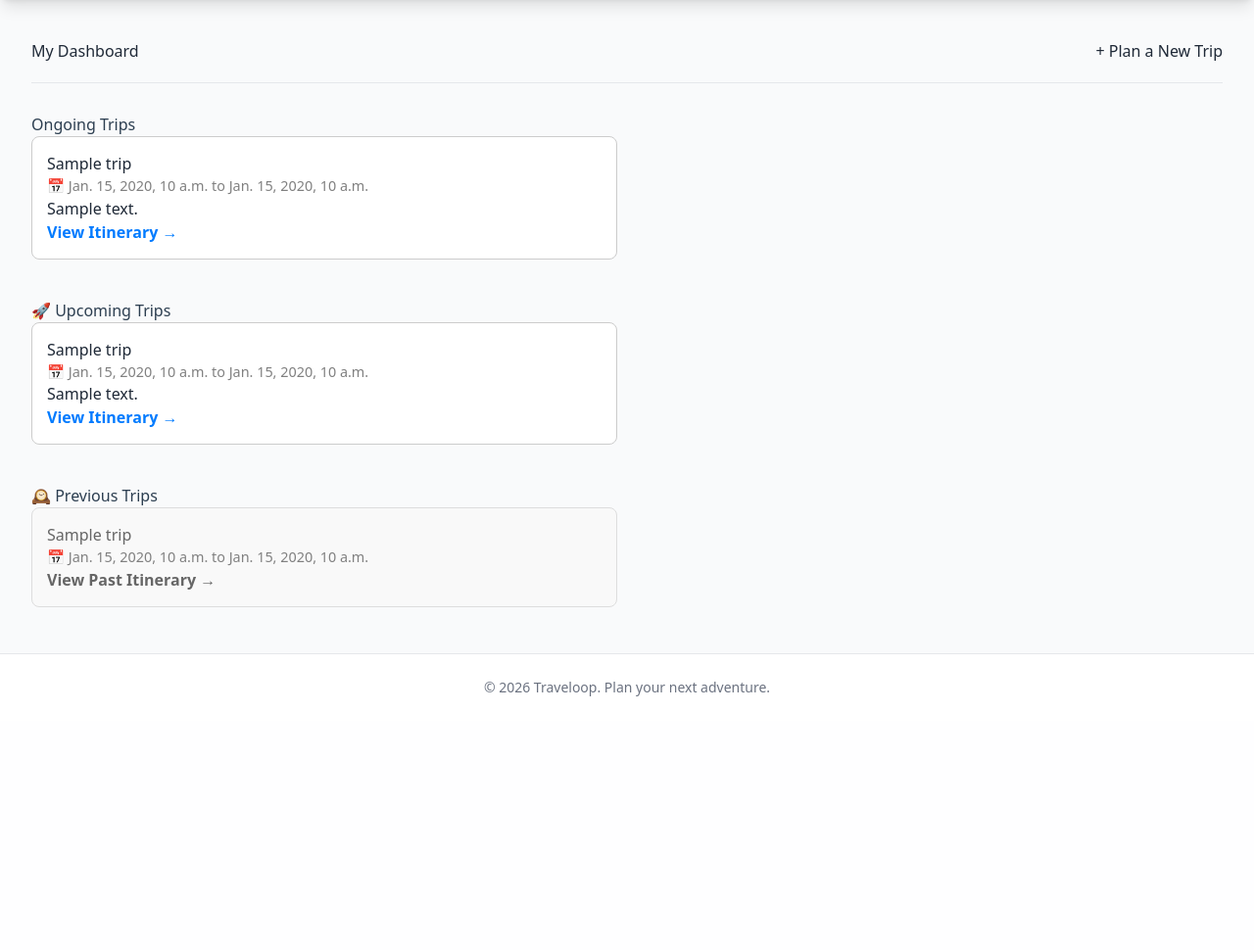
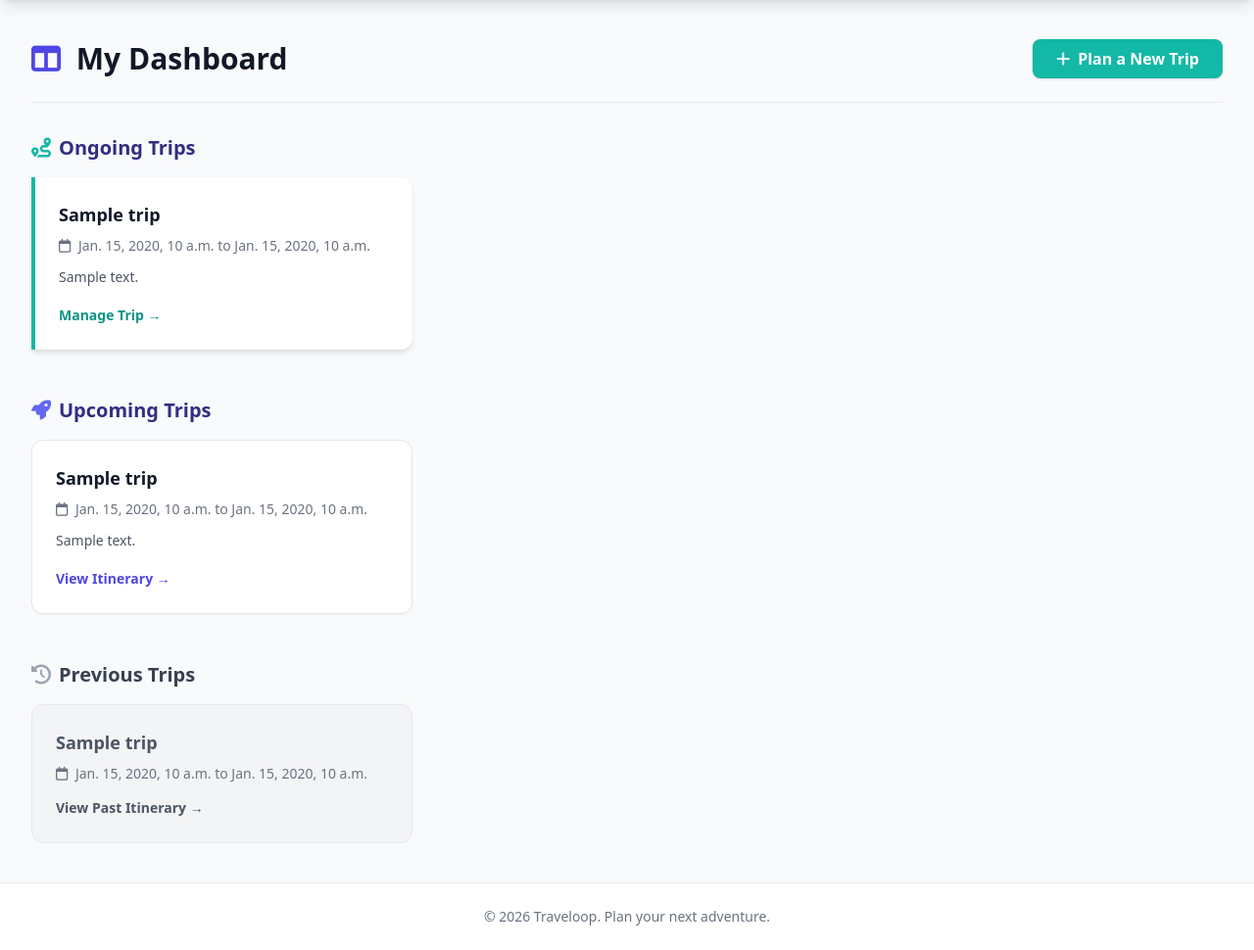
Before and after one commit to Arpitgupta777/Traveloop, a Django app: template Traveloop/trip/templates/trip/dashboard.html in a window 1280 px wide. Shown: the part 64-1034 px from the top of the page at 98% size. Before the commit the page ends 775 px from the top, so only its background shows below. Run offline with Django 5.2, Linux system fonts and the light colour scheme; the template is opened without the code that fills it: most values are stand-ins (such as "Sample title", 1, 10 or a date in 2020); some libraries are stand-ins or nearby versions.

Commit message:
implemented tailwind css

```diff
--- a/Traveloop/trip/templates/trip/dashboard.html
+++ b/Traveloop/trip/templates/trip/dashboard.html
@@ -1,55 +1,58 @@
 {% extends 'trip/base.html' %}
-
 {% block title %}My Dashboard - Traveloop{% endblock %}
 
 {% block content %}
-    <div style="display: flex; justify-content: space-between; align-items: center; margin-bottom: 20px;">
-        <h1 style="margin: 0;">My Dashboard</h1>
-        <a href="{% url 'create_trip' %}" class="btn btn-primary">+ Plan a New Trip</a>
-    </div>
+<div class="flex flex-col md:flex-row justify-between items-center mb-8 border-b border-gray-200 pb-6">
+    <h1 class="text-3xl font-extrabold text-gray-900 mb-4 md:mb-0"><i class="fa-solid fa-table-columns mr-2 text-indigo-600"></i> My Dashboard</h1>
+    <a href="{% url 'create_trip' %}" class="bg-teal-500 hover:bg-teal-600 text-white font-bold py-2 px-6 rounded-lg shadow transition flex items-center">
+        <i class="fa-solid fa-plus mr-2"></i> Plan a New Trip
+    </a>
+</div>
 
-    <hr style="margin-bottom: 30px;">
-
-    <h2 style="color: #2c3e50;"> Ongoing Trips</h2>
-    <div style="display: grid; grid-template-columns: 1fr 1fr; gap: 20px; margin-bottom: 40px;">
+<section class="mb-12">
+    <h2 class="text-xl font-bold text-indigo-900 mb-4 flex items-center"><i class="fa-solid fa-route mr-2 text-teal-500"></i> Ongoing Trips</h2>
+    <div class="grid grid-cols-1 md:grid-cols-2 lg:grid-cols-3 gap-6">
         {% for trip in ongoing_trips %}
-            <div style="border: 1px solid #ccc; padding: 15px; border-radius: 8px; background: #fff;">
-                <h3 style="margin-top: 0;">{{ trip.name }}</h3>
-                <p style="color: gray; font-size: 0.9em;">📅 {{ trip.start_date }} to {{ trip.end_date }}</p>
-                <p>{{ trip.description|truncatewords:15 }}</p>
-                <a href="{% url 'trip_detail' trip.id %}" style="color: #007BFF; font-weight: bold; text-decoration: none;">View Itinerary &rarr;</a>
+            <div class="bg-white border-l-4 border-teal-500 p-6 rounded-r-xl shadow-md hover:shadow-lg transition">
+                <h3 class="text-lg font-bold text-gray-900 mb-2">{{ trip.name }}</h3>
+                <p class="text-sm text-gray-500 font-medium mb-3"><i class="fa-regular fa-calendar mr-1"></i> {{ trip.start_date }} to {{ trip.end_date }}</p>
+                <p class="text-gray-600 text-sm mb-4">{{ trip.description|truncatewords:10 }}</p>
+                <a href="{% url 'trip_detail' trip.id %}" class="inline-block text-teal-600 hover:text-teal-800 font-bold text-sm transition">Manage Trip &rarr;</a>
             </div>
         {% empty %}
-            <p style="color: gray;">No upcoming trips. Time to start planning!</p>
+            <p class="text-gray-500 italic col-span-full">No ongoing trips.</p>
         {% endfor %}
     </div>
+</section>
 
-
-    <h2 style="color: #2c3e50;">🚀 Upcoming Trips</h2>
-    <div style="display: grid; grid-template-columns: 1fr 1fr; gap: 20px; margin-bottom: 40px;">
+<section class="mb-12">
+    <h2 class="text-xl font-bold text-indigo-900 mb-4 flex items-center"><i class="fa-solid fa-rocket mr-2 text-indigo-500"></i> Upcoming Trips</h2>
+    <div class="grid grid-cols-1 md:grid-cols-2 lg:grid-cols-3 gap-6">
         {% for trip in future_trips %}
-            <div style="border: 1px solid #ccc; padding: 15px; border-radius: 8px; background: #fff;">
-                <h3 style="margin-top: 0;">{{ trip.name }}</h3>
-                <p style="color: gray; font-size: 0.9em;">📅 {{ trip.start_date }} to {{ trip.end_date }}</p>
-                <p>{{ trip.description|truncatewords:15 }}</p>
-                <a href="{% url 'trip_detail' trip.id %}" style="color: #007BFF; font-weight: bold; text-decoration: none;">View Itinerary &rarr;</a>
+            <div class="bg-white border border-gray-200 p-6 rounded-xl shadow-sm hover:shadow-md transition">
+                <h3 class="text-lg font-bold text-gray-900 mb-2">{{ trip.name }}</h3>
+                <p class="text-sm text-gray-500 font-medium mb-3"><i class="fa-regular fa-calendar mr-1"></i> {{ trip.start_date }} to {{ trip.end_date }}</p>
+                <p class="text-gray-600 text-sm mb-4">{{ trip.description|truncatewords:10 }}</p>
+                <a href="{% url 'trip_detail' trip.id %}" class="inline-block text-indigo-600 hover:text-indigo-800 font-bold text-sm transition">View Itinerary &rarr;</a>
             </div>
         {% empty %}
-            <p style="color: gray;">No upcoming trips. Time to start planning!</p>
+            <p class="text-gray-500 italic col-span-full bg-gray-100 p-6 rounded-xl text-center">No upcoming trips. Time to start planning!</p>
         {% endfor %}
     </div>
+</section>
 
-    <h2 style="color: #2c3e50;">🕰️ Previous Trips</h2>
-    <div style="display: grid; grid-template-columns: 1fr 1fr; gap: 20px;">
+<section>
+    <h2 class="text-xl font-bold text-gray-700 mb-4 flex items-center"><i class="fa-solid fa-clock-rotate-left mr-2 text-gray-400"></i> Previous Trips</h2>
+    <div class="grid grid-cols-1 md:grid-cols-2 lg:grid-cols-3 gap-6">
         {% for trip in completed_trips %}
-            <div style="border: 1px solid #ddd; padding: 15px; border-radius: 8px; background: #f9f9f9;">
-                <h3 style="margin-top: 0; color: #666;">{{ trip.name }}</h3>
-                <p style="color: gray; font-size: 0.9em;">📅 {{ trip.start_date }} to {{ trip.end_date }}</p>
-                <a href="{% url 'trip_detail' trip.id %}" style="color: #666; font-weight: bold; text-decoration: none;">View Past Itinerary &rarr;</a>
+            <div class="bg-gray-100 border border-gray-200 p-6 rounded-xl">
+                <h3 class="text-lg font-bold text-gray-600 mb-2">{{ trip.name }}</h3>
+                <p class="text-sm text-gray-500 font-medium mb-3"><i class="fa-regular fa-calendar mr-1"></i> {{ trip.start_date }} to {{ trip.end_date }}</p>
+                <a href="{% url 'trip_detail' trip.id %}" class="inline-block text-gray-600 hover:text-gray-900 font-bold text-sm transition">View Past Itinerary &rarr;</a>
             </div>
         {% empty %}
-            <p style="color: gray;">No previous trips yet.</p>
+            <p class="text-gray-500 italic col-span-full">No previous trips yet.</p>
         {% endfor %}
     </div>
-
+</section>
 {% endblock %}
```
